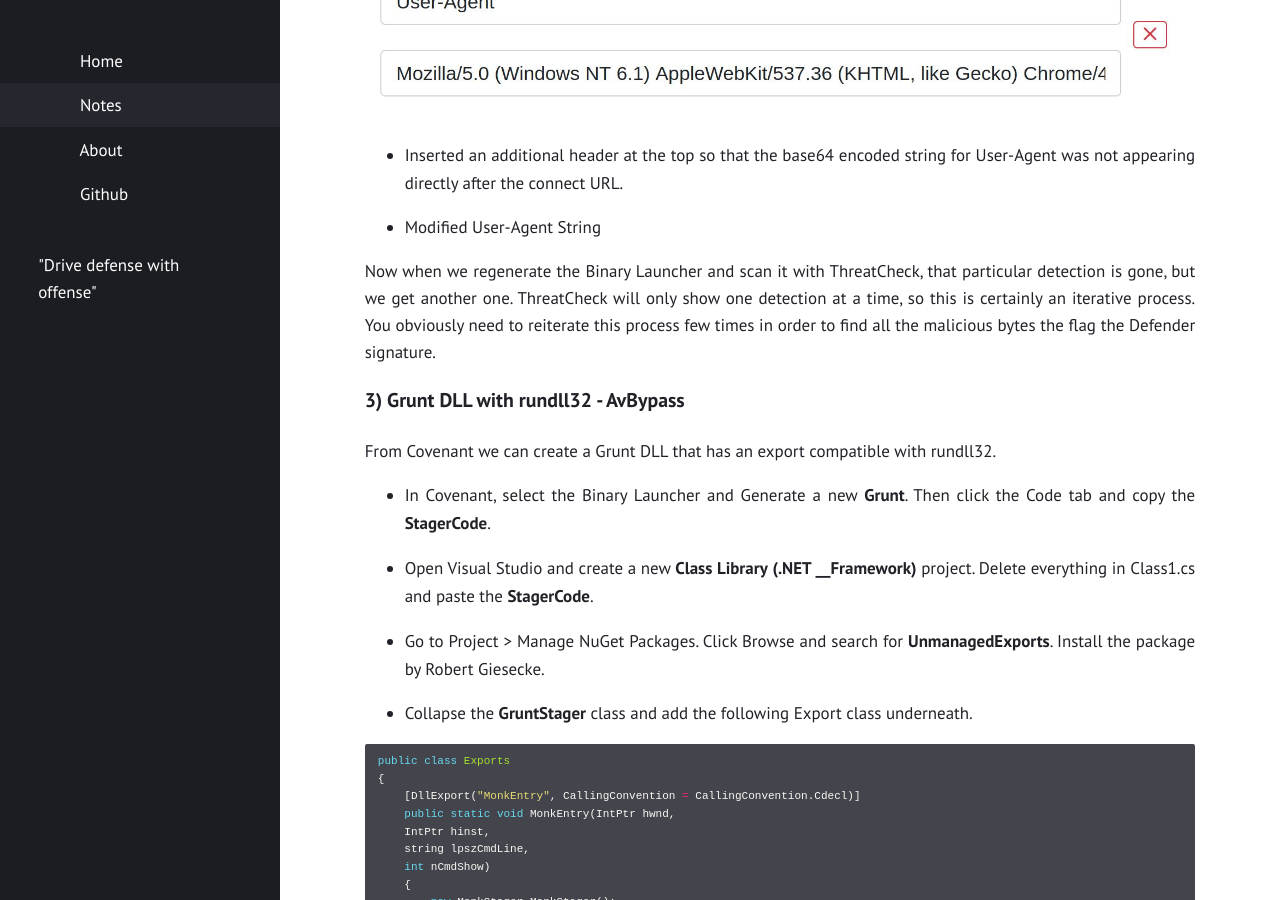
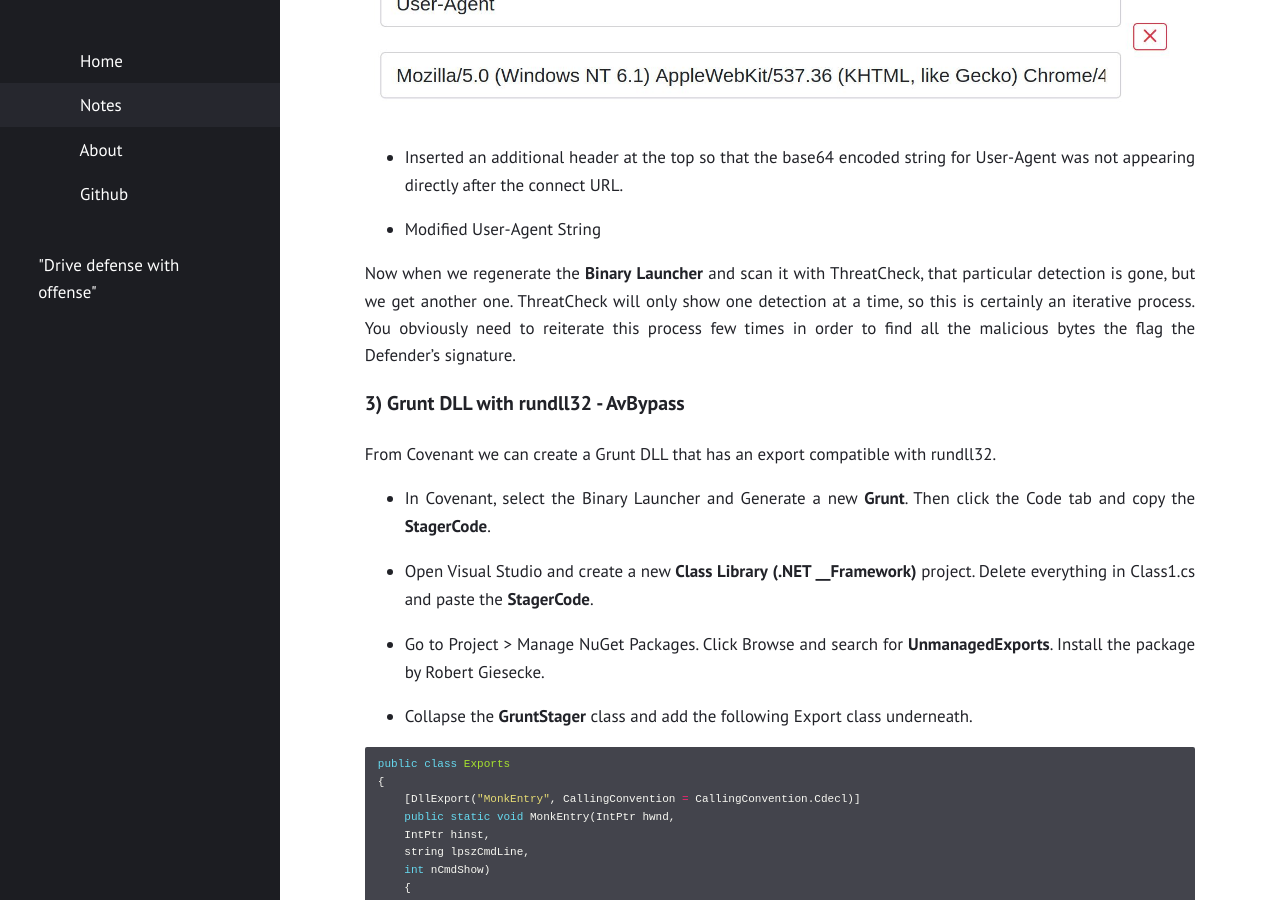
Before and after one commit to Fil88/Fil88.github.io, a Jekyll site: the page built from notes.md, in a window 1280 px wide and 900 px high, scrolled down 12787 px. Built offline with Jekyll 4.4.1, drawn with Linux system fonts in a browser that asks for light colours; some of the changed text lies outside the part shown.

```diff
--- a/notes.md
+++ b/notes.md
@@ -562,13 +562,13 @@ Whenever we download an offensive tool from the Internet, it comes as no surpris
 AV vendors are certainly keeping a keen eye on tools posted publicly (insert conspiracy theory about Microsoft owning GitHub) and are reacting relatively quickly to push signatures for those tools.
 However, it’s probably fair to say that these signatures are not particularly robust, and only really serve to catch those that don’t have the skills or knowledge to make the necesary modifications.
 
-This holds true for Covenant’s Windows implant - Grunts.
+This holds true for __Covenant’s__ Windows __implant__ - Grunts.
 
 Covenant does provide various means of changing the default Grunt behaviour, which can be leveraged in such a way as to remove the indicators that a particular security product is finding.
 This post will look at Traffic Profiles and Grunt Templates.
 
-Instead of making modifications willy-nilly, we need to know (with a reasonable degree of accuracy) which part(s) of the Grunt Stager get detected.
-For that I use ThreatCheck, which will split a sample into multiple chunks and submit them either to AMSI or Defender’s MpCmdRun utility.
+Instead of making modifications willy-nilly, we need to know (with a reasonable degree of accuracy) which part(s) of the __Grunt__ __Stager__ get detected.
+For that I use __ThreatCheck__, which will split a sample into multiple chunks and submit them either to AMSI or Defender’s MpCmdRun utility.
 
 From a default Covenant installation we can generate a standard binary Grunt then examine the file with ThreatCheck. Executing ThreatCheck will highlight the following malicious bytes:
 
@@ -592,9 +592,9 @@ However if we go into the profile editor, we’re free to add, remove, change th
 - Modified User-Agent String
 
 
-Now when we regenerate the Binary Launcher and scan it with ThreatCheck, that particular detection is gone, but we get another one.
-ThreatCheck will only show one detection at a time, so this is certainly an iterative process. You obviously need to reiterate this process few times in order to find
-all the malicious bytes the flag the Defender signature.
+Now when we regenerate the __Binary__ __Launcher__ and scan it with ThreatCheck, that particular detection is gone, but we get another one.
+ThreatCheck will only show one detection at a time, so this is certainly an iterative process.
+You obviously need to reiterate this process few times in order to find  all the malicious bytes the flag the Defender's signature.
 
 
 
```
